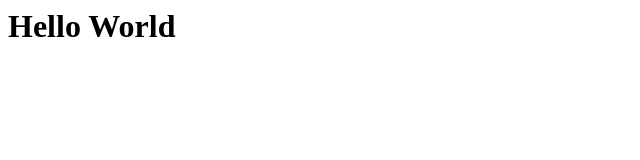
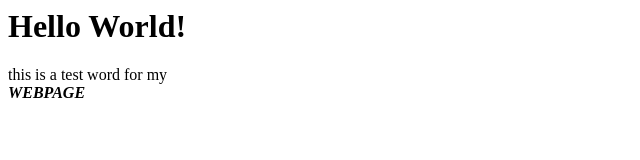
Before and after one commit to Kisk0/awesome-shit, a plain HTML site: page index.html in a window 1280 px wide. Shown: the whole page, without its empty margins (0-640 px from the left). Drawn offline with Linux system fonts and the light colour scheme.

Commit message:
Update index.html

```diff
--- a/index.html
+++ b/index.html
@@ -1 +1,13 @@
-<h1> Hello World </h1>
+<html>
+    <head>
+        <title>Awesome Stuff</title>
+    </head>
+
+    <body>
+        <header>
+            <h1>Hello World!</h1>
+            <p1>this is a test word for my</p1><br>
+            <p2><em><strong>WEBPAGE</strong></em></p2>
+        </header>
+    </body>
+</html>
```
